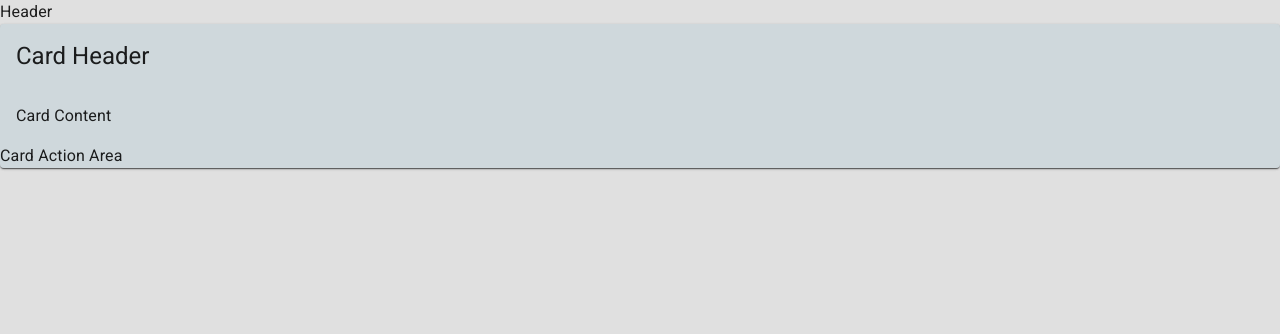
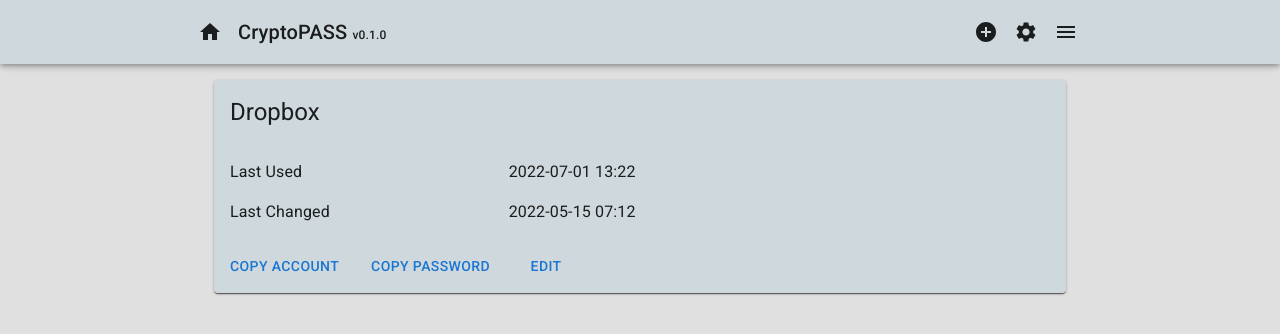
Before and after one commit to openXapps/web-apps-cryptopass, a React (Create React App) app: page / in a window 1280 px wide. Shown: the top 334 px of the page. Built offline with nearby package versions, Linux system fonts and the light colour scheme.

Commit message:
Development progress

```diff
--- a/src/App.js
+++ b/src/App.js
@@ -8,8 +8,8 @@
 
 // App assets
 import { AppContext } from './context/AppStore';
+import light from './themes/light';
 import dark from './themes/dark';
-import light from './themes/light';
 
 // App routes
 import Header from './routes/Header';
@@ -22,7 +22,7 @@
 
 function App() {
   const [appState] = useContext(AppContext);
-  const appTheme = createTheme(appState.theme.isDark ? dark : light);
+  const appTheme = createTheme(appState.themeIsDark ? dark : light);
   const home = '/';
   // const home = '/apps/cryptopass';
 
--- a/src/config/DefaultAppData.js
+++ b/src/config/DefaultAppData.js
@@ -31,10 +31,8 @@
     settings: {
       // Remember to update package.json too
       version: '0.1.0',
-      theme: {
-        isDark: false,
-        template: 'light'
-      },
+      themeIsDark: false,
+      // themeIsDark: true,
       confirmOnDelete: true,
       popularLimit: 10,
     },
@@ -58,7 +56,8 @@
         accountCipher: 'U2FsdGVkX198GbGg850GTkUP1MnEDLlwKRX7u5wQJO/KrvI0DPeSk3mWHoGBWC7u',
         passwordCipher: 'U2FsdGVkX1+safNjGmVaUpxPcZkGRZFJj92Cuo/1llrycOdNK8iWWzpptoIVvxu2',
         favourite: true,
-        lastUsed: new Date()
+        lastUsed: new Date(),
+        lastChanged: new Date(),
       },
     ],
   };
--- a/src/context/AppStore.js
+++ b/src/context/AppStore.js
@@ -16,7 +16,7 @@
  * Setting default application context
  */
 const contextData = {
-  theme: getSettings().data.theme,
+  themeIsDark: getSettings().data.themeIsDark,
 };
 
 /**
--- a/src/routes/Header.jsx
+++ b/src/routes/Header.jsx
@@ -1,6 +1,98 @@
+import { useState } from 'react';
+import { useNavigate, useLocation } from 'react-router-dom';
+
+import useMediaQuery from '@mui/material/useMediaQuery';
+import Container from '@mui/material/Container';
+import AppBar from '@mui/material/AppBar';
+import Toolbar from '@mui/material/Toolbar';
+import Box from '@mui/material/Box';
+import MenuItem from '@mui/material/MenuItem';
+import Menu from '@mui/material/Menu';
+import Typography from '@mui/material/Typography';
+import IconButton from '@mui/material/IconButton';
+import HomeIcon from '@mui/icons-material/Home';
+import MenuIcon from '@mui/icons-material/Menu';
+import ArrowBackIcon from '@mui/icons-material/ArrowBack';
+import SettingsIcon from '@mui/icons-material/Settings';
+import AddCircleIcon from '@mui/icons-material/AddCircle';
+
+// import { AppContext } from '../context/AppStore';
+import { getDefaultData } from '../config/DefaultAppData';
+
 function Header() {
+  const rrNavigate = useNavigate();
+  // const [state, dispatch] = useContext(AppContext);
+  const smallScreen = useMediaQuery(theme => theme.breakpoints.down('sm'));
+  const rrLocation = useLocation();
+  const [anchorEl, setAnchorEl] = useState(null);
+  const { version } = getDefaultData().settings;
+
+  const handleMenuToggle = (e) => {
+    setAnchorEl(e.currentTarget);
+  };
+
+  const handleMenuClose = () => {
+    setAnchorEl(null);
+  };
+
+  const handleRoute = (e) => {
+    handleMenuClose();
+    rrNavigate(`/${e.currentTarget.dataset.name}`);
+  };
+
   return (
-    <div>Header</div>
+    <AppBar color="inherit">
+      <Container maxWidth="md" disableGutters>
+        <Toolbar disableGutters>
+          <Box mr={1}>
+            <IconButton
+              aria-label="home button"
+              color="inherit"
+              onClick={e => { }}
+            >{rrLocation.pathname === '/' ? <HomeIcon /> : <ArrowBackIcon />}</IconButton></Box>
+          <Typography
+            sx={{ flexGrow: 1 }}
+            variant="h6"
+          >CryptoPASS {smallScreen ? null : (
+            <span style={{ fontSize: 12 }}>v{version}</span>
+          )}
+          </Typography>
+          {rrLocation.pathname === '/' ? (
+            <Box>
+              <IconButton
+                color="inherit"
+                onClick={e => { }}
+              ><AddCircleIcon /></IconButton>
+              <IconButton
+                color="inherit"
+                onClick={e => { }}
+              ><SettingsIcon /></IconButton>
+              <IconButton
+                sx={{ mr: { sm: 0.5 } }}
+                color="inherit"
+                aria-controls="menu-appbar"
+                aria-haspopup="true"
+                onClick={handleMenuToggle}
+              ><MenuIcon /></IconButton>
+              <Menu
+                id="menu-appbar"
+                anchorEl={anchorEl}
+                anchorOrigin={{ vertical: 'bottom', horizontal: 'right', }}
+                transformOrigin={{ vertical: 'top', horizontal: 'right', }}
+                keepMounted
+                open={Boolean(anchorEl)}
+                onClose={handleMenuClose}
+              >
+                <MenuItem onClick={handleRoute} data-name='settings'>Settings</MenuItem>
+                <MenuItem onClick={handleRoute} data-name='categories'>Categories</MenuItem>
+                <MenuItem onClick={handleRoute} data-name='download'>Backup my Data</MenuItem>
+                <MenuItem onClick={handleRoute} data-name='upload'>Restore my Backups</MenuItem>
+              </Menu>
+            </Box>
+          ) : (null)}
+        </Toolbar>
+      </Container>
+    </AppBar>
   );
 }
 
--- a/src/routes/Home.jsx
+++ b/src/routes/Home.jsx
@@ -1,25 +1,41 @@
+import Container from '@mui/material/Container';
+import Grid from '@mui/material/Grid';
+import Toolbar from '@mui/material/Toolbar';
 import Paper from '@mui/material/Paper';
+import Stack from '@mui/material/Stack';
+import Typography from '@mui/material/Typography';
+import Button from '@mui/material/Button';
 import Card from '@mui/material/Card';
 import CardHeader from '@mui/material/CardHeader';
 import CardContent from '@mui/material/CardContent';
-import CardActionArea from '@mui/material/CardActionArea';
-import Typography from '@mui/material/Typography';
+import CardActions from '@mui/material/CardActions';
 
 function Home() {
   return (
-    <Paper>
-      <Card>
-        <CardHeader
-          title="Card Header"
-        />
-        <CardContent>
-          <Typography>Card Content</Typography>
-        </CardContent>
-        <CardActionArea>
-        <Typography>Card Action Area</Typography>
-        </CardActionArea>
-      </Card>
-    </Paper>
+    <Container maxWidth="md">
+      <Toolbar disableGutters />
+      <Paper sx={{ mt: 2 }}>
+        <Card>
+          <CardHeader title="Dropbox" />
+          <CardContent>
+            <Typography></Typography>
+            <Grid container spacing={2}>
+              <Grid item xs={4}><Typography>Last Used</Typography></Grid>
+              <Grid item xs={8}><Typography>2022-07-01 13:22</Typography></Grid>
+              <Grid item xs={4}><Typography>Last Changed</Typography></Grid>
+              <Grid item xs={8}><Typography>2022-05-15 07:12</Typography></Grid>
+            </Grid>
+          </CardContent>
+          <CardActions>
+            <Stack spacing={2} direction="row">
+              <Button>Copy Account</Button>
+              <Button>Copy Password</Button>
+              <Button>Edit</Button>
+            </Stack>
+          </CardActions>
+        </Card>
+      </Paper>
+    </Container>
   );
 }
 
```
